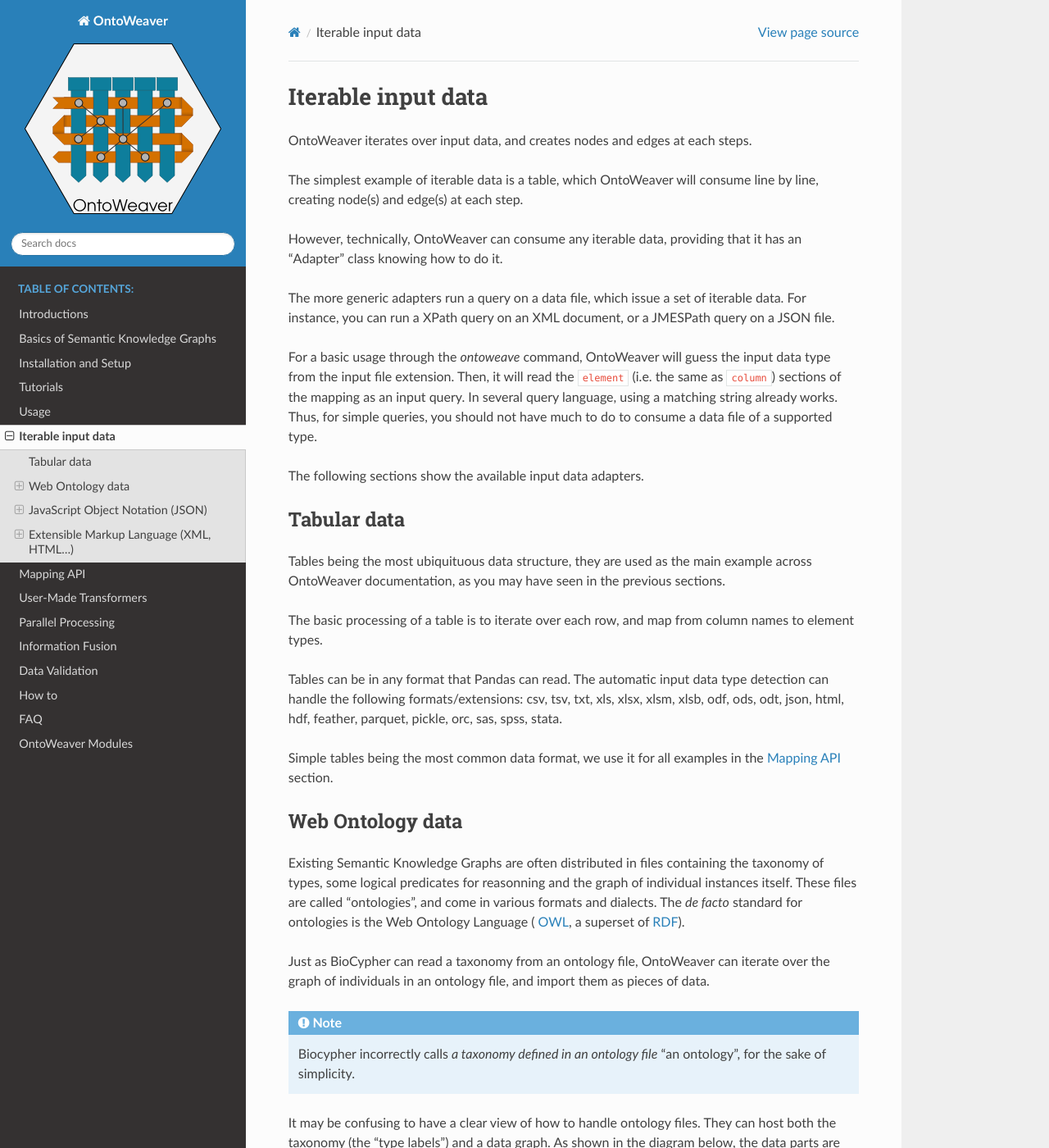
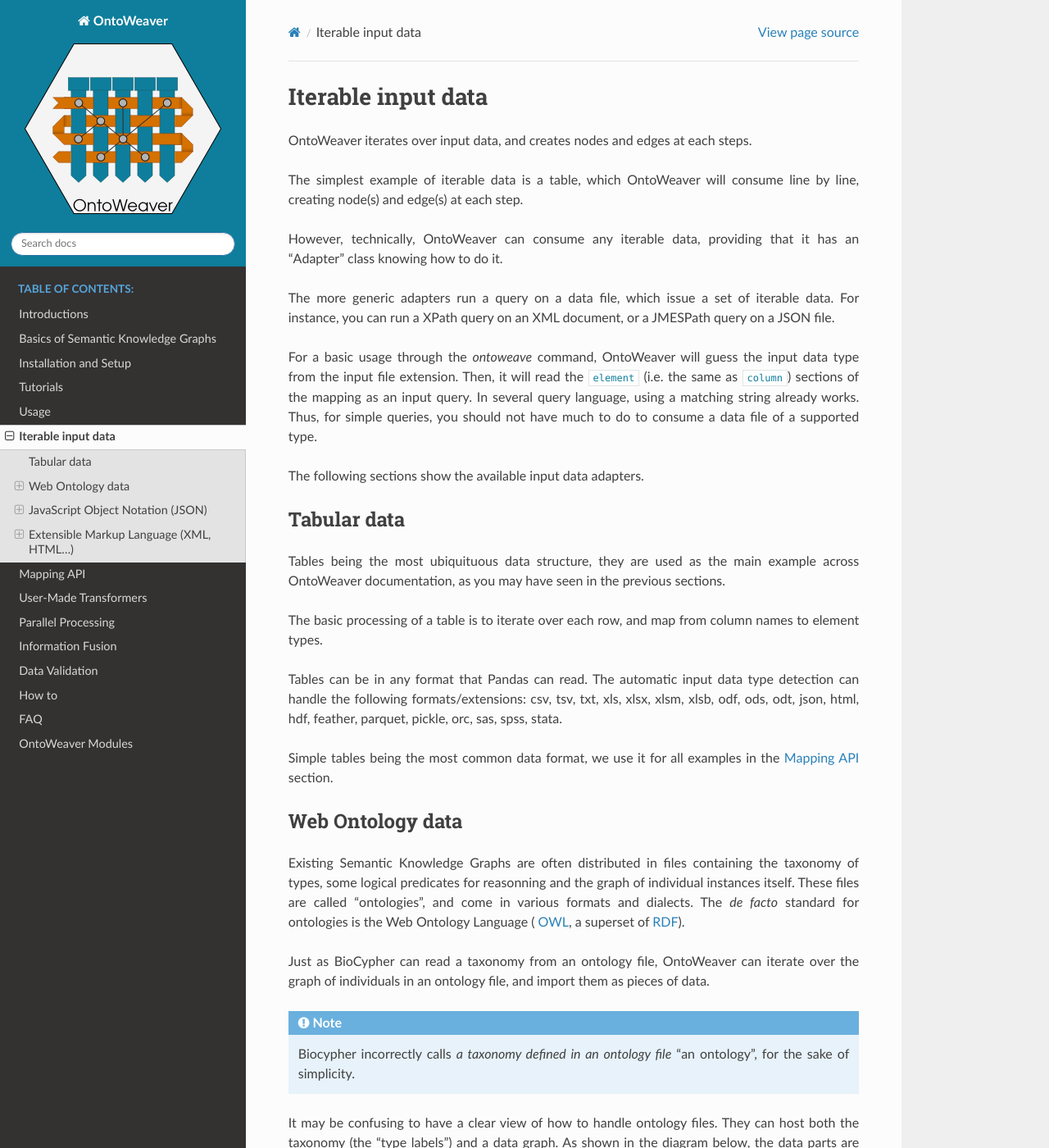
Before and after one commit to oncodash/ontoweaver, a Sphinx documentation site: the page built from docs/sections/iterable_data.rst, in a window 1280 px wide and 1400 px high. Shown: the whole window at 82% size. Built offline with Sphinx 7.4.7 and the Read the Docs theme 3.1.0, drawn with Linux system fonts in a browser that asks for light colours; some of the changed text lies outside the part shown.

Commit message:
doc: cosmetic improvements + bump to 1.3.4

```diff
--- /dev/null
+++ b/docs/_static/css/custom.css
@@ -0,0 +1,38 @@
+p {
+    text-align: justify;
+}
+
+.rst-content .highlight-default .highlight > pre {
+    line-height: 100% !important;
+}
+
+figure {
+    text-align: center;
+}
+
+figure img {
+    display: inline-block;
+    padding: 1em;
+    border: thin solid Gainsboro !important;
+    box-shadow: 5px 5px 10px Gainsboro;
+    text-align: center;
+    margin: auto;
+}
+
+figcaption {
+    margin-left: 12%;
+    margin-right: 12%;
+}
+
+figcaption > p {
+    margin: 0.5em;
+    text-align: center;
+}
+
+code {
+    color: #0e7e9c !important;
+}
+
+.wy-side-nav-search {
+    background-color: #0e7e9c;
+}
--- a/docs/sections/introductions.rst
+++ b/docs/sections/introductions.rst
@@ -63,6 +63,7 @@
 Which will create a graph:
 
 .. graphviz::
+   :caption: A very simple graph.
 
    digraph {
        Insomnia ->  Doxylamine [label=treatable_by]
--- a/docs/sections/iterable_data.rst
+++ b/docs/sections/iterable_data.rst
@@ -80,7 +80,7 @@
 
 .. note::
    Ontologies specialists have specific terms for different parts of an
-   ontology file. You may encounter "T-box" or "vacabulary", which means the
+   ontology file. You may encounter "T-box" or "vocabulary", which means the
    taxonomy along with a set of logical rules.
 
    The "A-box" in an ontology file is the set (or "population") of "instances"
@@ -134,7 +134,8 @@
 
 .. warning::
    This adapter cannot handle individuals inheriting from multiple classes,
-   it will also ignore individuals without an `owl:class`.
+   it will also ignore individuals not having ``rdf:type`` of an ``owl:Class``
+   and without ``owl:NamedIndividual``.
 
 
 Mapping OWL
--- a/pyproject.toml
+++ b/pyproject.toml
@@ -55,6 +55,6 @@
     "fastparquet>=2025.12.0",
 ]
 name = "ontoweaver"
-version = "1.3.2"
+version = "1.3.4"
 description = "Convert iterable data to Semantic Knowledge Graphs, with a simple declarative mapping."
 readme = "README.md"
```
